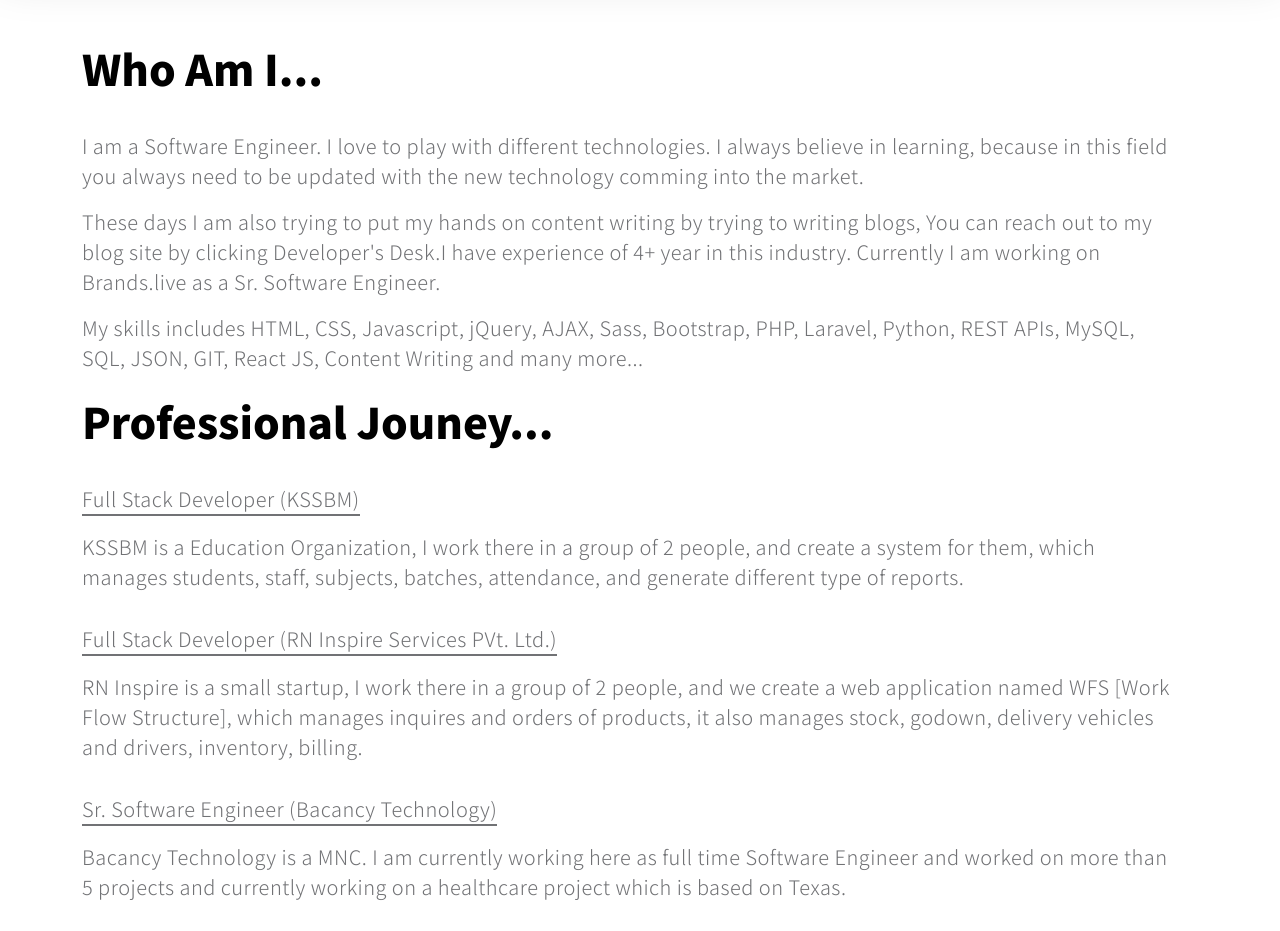
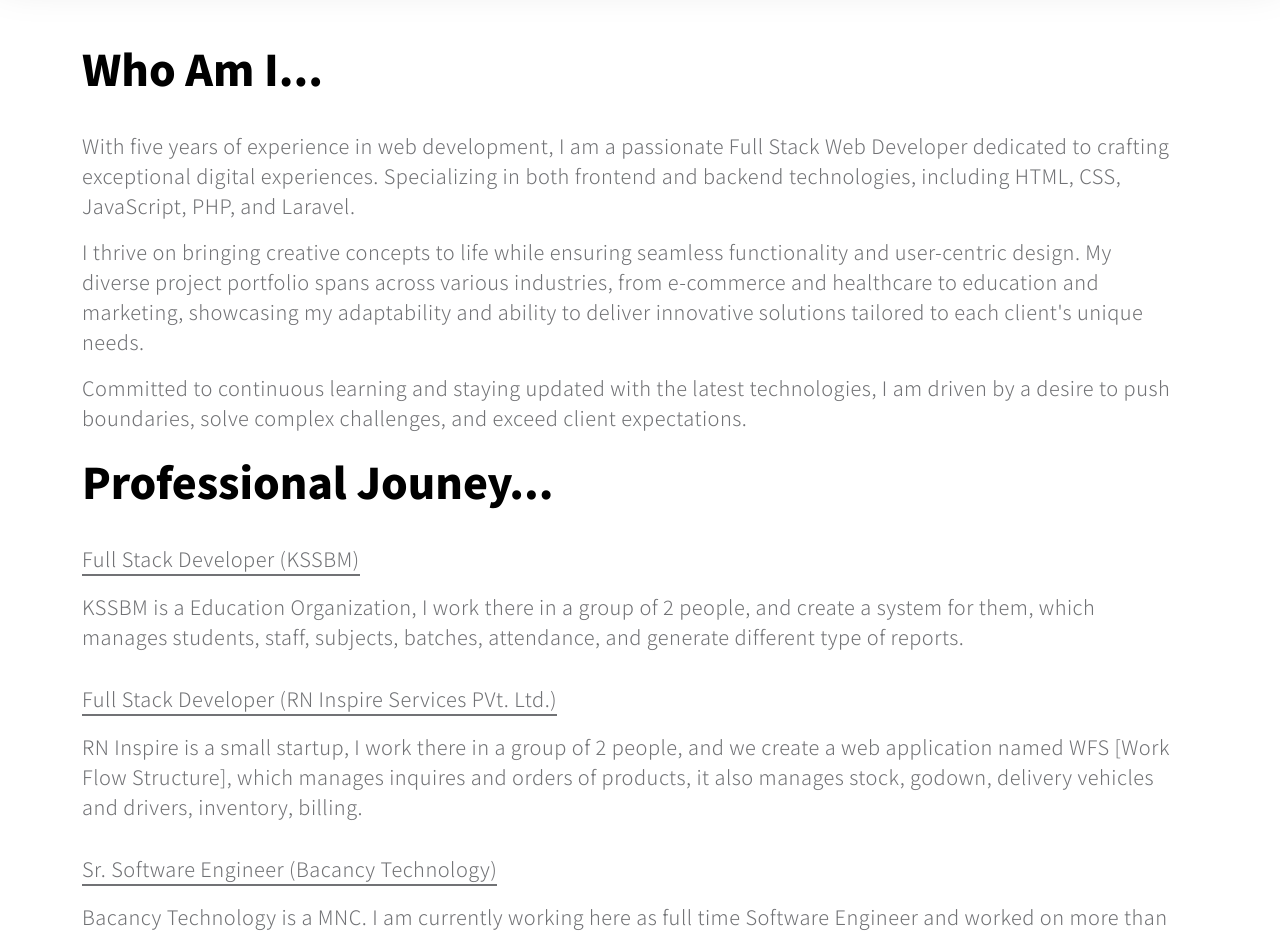
Before and after one commit to sonichandni/sonichandni.github.io, a plain HTML site: page index.html in a window 1280 px wide. Shown: the part 840-1771 px from the top of the page. Drawn offline with Linux system fonts and the light colour scheme.

Commit message:
update bio

```diff
--- a/index.html
+++ b/index.html
@@ -148,13 +148,17 @@
 
                         <div class="col-12 mt-3">
                             <p class="me-4" data-aos="fade-up" data-aos-delay="300">
-                                I am a Software Engineer. I love to play with different technologies. I always believe in learning, because in this field you always need to be updated with the new technology comming into the market.
+<!--                                 I am a Software Engineer. I love to play with different technologies. I always believe in learning, because in this field you always need to be updated with the new technology comming into the market. -->
+                                With five years of experience in web development, I am a passionate Full Stack Web Developer dedicated to crafting exceptional digital experiences. Specializing in both frontend and backend technologies, including HTML, CSS, JavaScript, PHP, and Laravel.
+
                             </p>
                             <p class="me-4" data-aos="fade-up" data-aos-delay="300">
-                                These days I am also trying to put my hands on content writing by trying to writing blogs, You can reach out to my blog site by clicking <a target="_blank" href="https://developersdesk.home.blog" id="dd">Developer's Desk</a>.I have experience of 4+ year in this industry. Currently I am working on <a target="_blank" href="https://brands.live" id="dd">Brands.live</a> as a Sr. Software Engineer.
+<!--                                 These days I am also trying to put my hands on content writing by trying to writing blogs, You can reach out to my blog site by clicking <a target="_blank" href="https://developersdesk.home.blog" id="dd">Developer's Desk</a>.I have experience of 4+ year in this industry. Currently I am working on <a target="_blank" href="https://brands.live" id="dd">Brands.live</a> as a Sr. Software Engineer.  -->
+                                I thrive on bringing creative concepts to life while ensuring seamless functionality and user-centric design. My diverse project portfolio spans across various industries, from e-commerce and healthcare to education and marketing, showcasing my adaptability and ability to deliver innovative solutions tailored to each client's unique needs.
                             </p>
                             <p class="me-4" data-aos="fade-up" data-aos-delay="300">
-                                My skills includes HTML, CSS, Javascript, jQuery, AJAX, Sass, Bootstrap, PHP, Laravel, Python, REST APIs, MySQL, SQL, JSON, GIT, React JS, Content Writing and many more...
+<!--                                 My skills includes HTML, CSS, Javascript, jQuery, AJAX, Sass, Bootstrap, PHP, Laravel, Python, REST APIs, MySQL, SQL, JSON, GIT, React JS, Content Writing and many more... -->
+                                Committed to continuous learning and staying updated with the latest technologies, I am driven by a desire to push boundaries, solve complex challenges, and exceed client expectations.
                             </p>
                         </div>
                     </div>
```
